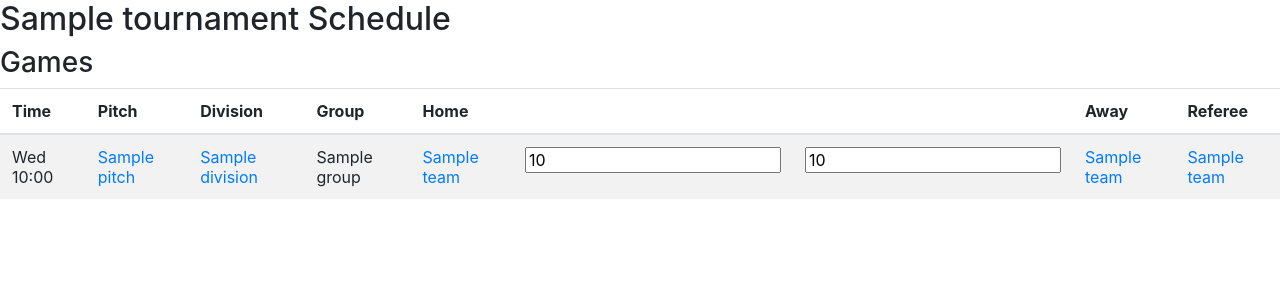
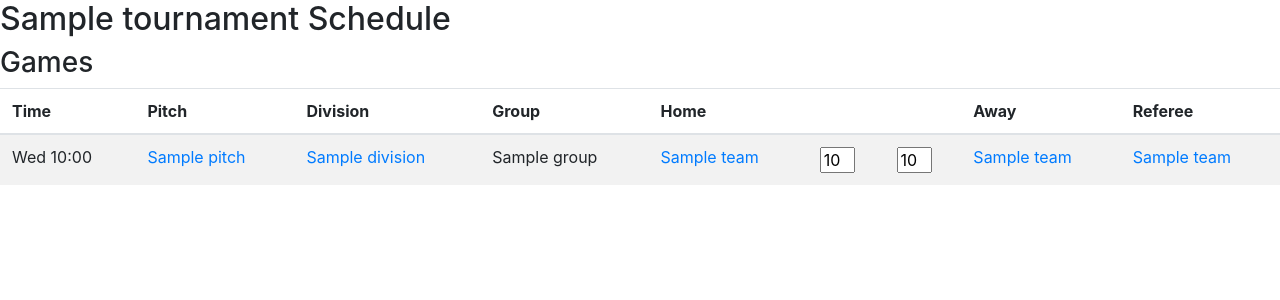
Before and after one commit to Arnostek/TournamentSchedulerDjango, a Django app: a page that uses django/tournament/templates/body.html in a window 1280 px wide. Shown: the top 300 px of the page. Run offline with Django 3.2, Linux system fonts and the light colour scheme; tables that the repository leaves empty hold one stand-in row (values such as "Sample post"); some libraries are stand-ins or nearby versions.

Commit message:
style score inputu

```diff
--- a/django/tournament/templates/body.html
+++ b/django/tournament/templates/body.html
@@ -4,6 +4,11 @@
     <!-- <script src="https://code.jquery.com/jquery-3.3.1.slim.min.js" integrity="sha384-q8i/X+965DzO0rT7abK41JStQIAqVgRVzpbzo5smXKp4YfRvH+8abtTE1Pi6jizo" crossorigin="anonymous"></script>
     <script src="https://cdnjs.cloudflare.com/ajax/libs/popper.js/1.14.7/umd/popper.min.js" integrity="sha384-UO2eT0CpHqdSJQ6hJty5KVphtPhzWj9WO1clHTMGa3JDZwrnQq4sF86dIHNDz0W1" crossorigin="anonymous"></script>
     <script src="https://stackpath.bootstrapcdn.com/bootstrap/4.3.1/js/bootstrap.min.js" integrity="sha384-JjSmVgyd0p3pXB1rRibZUAYoIIy6OrQ6VrjIEaFf/nJGzIxFDsf4x0xIM+B07jRM" crossorigin="anonymous"></script> -->
+    <style type="text/css">
+      .score {
+        width: 35px;
+      }
+    </style>
   </head>
   <body>
     {% block content %}
```
